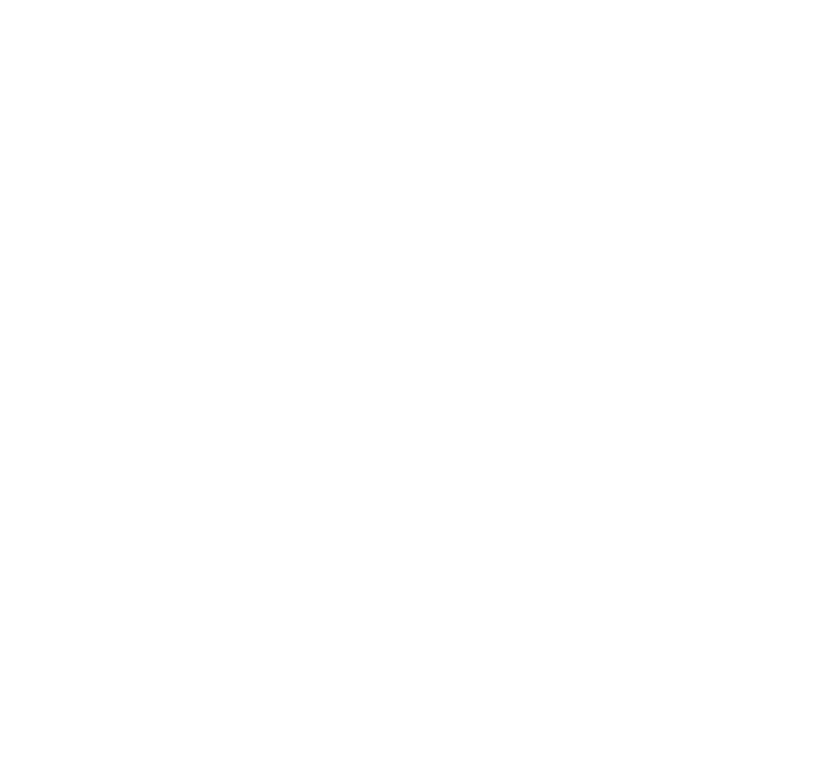
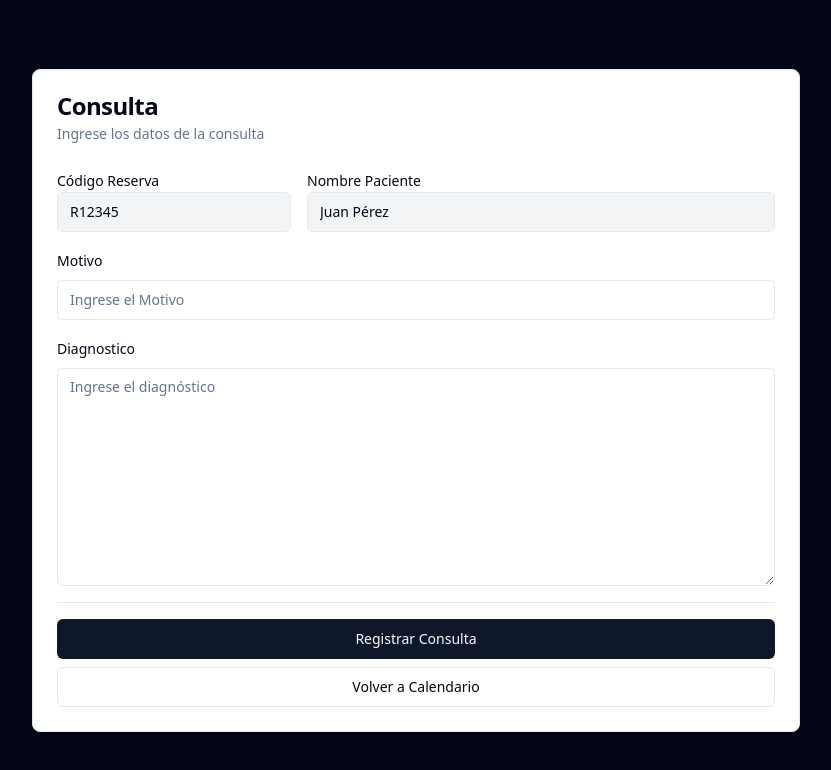
Before and after one commit to Miraidesu/tdds-test, a React (Vite) app: page /diagnostic in a window 1280 px wide. Before the commit this address had no page. Shown: the top 770 px of the page, without its empty margins (224-1055 px from the left). Built offline with nearby package versions, Linux system fonts and the light colour scheme.

Commit message:
Interfaz Diagnostico / Consulta con Backend basico

```diff
--- a/src/App.jsx
+++ b/src/App.jsx
@@ -7,6 +7,7 @@
 import Login from "./pages/Login"
 import Register from "./pages/Register"
 import UserScheduling from "./pages/UserScheduling"
+import Diagnostic from "./pages/Diagnostic"
 // import Home from './pages/Home';
 import NavBar from './pages/NavBar';
 
@@ -18,6 +19,8 @@
         <Route path="/userSchedule" element={<UserScheduling />} />
         <Route path="/login" element={<Login />} />
         <Route path="/crearPerfiles" element={<CreateProfile />} />
+        <Route path="/dashboard" element={<Dashboard/>} />
+        <Route path="/diagnostic" element={<Diagnostic/>} />
       </Routes>
     </Router>
   )
--- /dev/null
+++ b/src/pages/Diagnostic.jsx
@@ -0,0 +1,132 @@
+'use client'
+
+import { useForm } from 'react-hook-form'
+import { z } from 'zod'
+import { zodResolver } from '@hookform/resolvers/zod'
+import { Button } from "@/components/ui/button"
+import { Card, CardContent, CardDescription, CardHeader, CardTitle } from "@/components/ui/card"
+import { Input } from "@/components/ui/input"
+import { Label } from "@/components/ui/label"
+import { Textarea } from '@/components/ui/textarea'
+import ErrorMsg from "@/components/error-msg"
+import { useNavigate } from 'react-router-dom'
+
+const userSchema = z.object({
+  codigoReserva: z.string(),
+  nombrePaciente: z.string(),
+  motivo: z.string()
+    .min(1, "El Motivo es requerido")
+    .max(40, "El Motivo debe tener máximo 40 caracteres"),
+  diagnostico: z.string()
+    .min(1, "El diagnóstico es requerido")
+    .max(700, "El diagnostico no debe sobrepasar los 700 caracteres")
+})
+
+export default function DoctorsDiagnostic() {
+  const navigate = useNavigate()
+
+  const { register, handleSubmit, formState: { errors } } = useForm({
+    resolver: zodResolver(userSchema),
+    mode: "onChange",
+    defaultValues: {
+      codigoReserva: "R12345", // Example value, replace with actual data
+      nombrePaciente: "Juan Pérez" // Example value, replace with actual data
+    }
+  })
+
+  const onSubmit = async (data) => {
+    console.log("Form submitted with data:", data)
+    try {
+      const response = await fetch("http://localhost:5000/api/diagnostico", {
+        method: "POST",
+        headers: {
+          "Content-Type": "application/json"
+        },
+        body: JSON.stringify(data)
+      })
+
+      if (response.ok) {
+        const result = await response.json()
+        alert(result.message)
+      } else {
+        console.error("Error al registrar:", response.statusText)
+      }
+    } catch (error) {
+      console.error("Error de conexión:", error)
+    }
+  }
+
+  return (
+    <div className="bg-slate-950 w-full min-h-screen flex items-center justify-center p-4">
+      <Card className="w-full max-w-3xl">
+        <form onSubmit={handleSubmit(onSubmit)}>
+          <CardHeader>
+            <CardTitle>Consulta</CardTitle>
+            <CardDescription>Ingrese los datos de la consulta</CardDescription>
+          </CardHeader>
+          <CardContent>
+            <div className="space-y-4">
+              <div className="flex gap-4">
+                <div className="w-1/3">
+                  <Label htmlFor="codigoReserva">Código Reserva</Label>
+                  <Input
+                    id="codigoReserva"
+                    {...register('codigoReserva')}
+                    readOnly
+                    className="bg-gray-100"
+                  />
+                </div>
+                <div className="w-2/3">
+                  <Label htmlFor="nombrePaciente">Nombre Paciente</Label>
+                  <Input
+                    id="nombrePaciente"
+                    {...register('nombrePaciente')}
+                    readOnly
+                    className="bg-gray-100"
+                  />
+                </div>
+              </div>
+
+              <div className="space-y-2">
+                <Label htmlFor="motivo">Motivo</Label>
+                <Input
+                  id="motivo"
+                  {...register('motivo')}
+                  placeholder="Ingrese el Motivo"
+                />
+                {errors.motivo && (
+                  <ErrorMsg>{errors.motivo.message}</ErrorMsg>
+                )}
+              </div>
+
+              <div className="space-y-2">
+                <Label htmlFor="diagnostico">Diagnostico</Label>
+                <Textarea
+                  id="diagnostico"
+                  {...register('diagnostico')}
+                  rows={10}
+                  placeholder="Ingrese el diagnóstico"
+                  className="min-h-[150px] resize-y"
+                />
+                {errors.diagnostico && (
+                  <ErrorMsg>{errors.diagnostico.message}</ErrorMsg>
+                )}
+              </div>
+
+              <hr className="border-gray-200 dark:border-gray-800" />
+
+              <div className="flex flex-col space-y-2">
+                <Button type="submit">
+                  Registrar Consulta
+                </Button>
+                <Button type="button" variant="outline" onClick={() => navigate("/dashboard")}>
+                  Volver a Calendario
+                </Button>
+              </div>
+            </div>
+          </CardContent>
+        </form>
+      </Card>
+    </div>
+  )
+}
--- a/src/pages/Register.jsx
+++ b/src/pages/Register.jsx
@@ -284,6 +284,7 @@
             </Button>
           </section>
           <Button type="button" variant="outline" className="col-start-2 col-span-4" onClick={() => navigate("/crearPerfiles")}>Ir a crear Perfiles (Temporal)</Button>
+          <Button type="button" variant="outline" className="col-start-2 col-span-4" onClick={() => navigate("/diagnostic")}>Ir a Diagnostico (Temporal)</Button>
         </main>
         </CardContent>
       </form>
```
Also changed, not shown: 1 other file (tests, documents, lock files or other folders).
